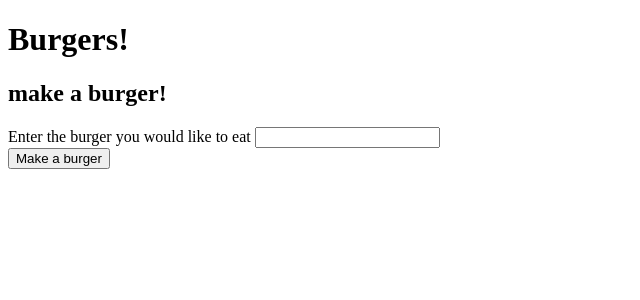
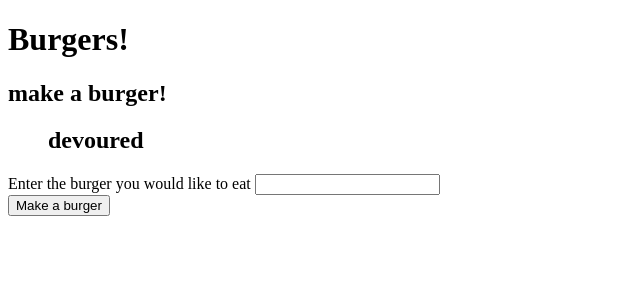
Before and after one commit to emilyedalton/burger, a Node server app: page / in a window 1280 px wide. Shown: the top 300 px of the page, without its empty margins (0-640 px from the left). Run offline with Node 20, Linux system fonts and the light colour scheme; data that the repository does not hold is empty; some libraries are stand-ins or nearby versions.

Commit message:
update statment working, but page is not refreshing itself

```diff
--- a/views/index.handlebars
+++ b/views/index.handlebars
@@ -5,14 +5,31 @@
 <ul>
     <div>
   {{#each burgers}}
+  {{#unless devoured}}
   <p>
   {{this.id}}. {{this.burger_name}}
   <button data-id="{{this.id}}" class="eatburg">Devour it</button>
   </p>
+ {{/unless}}
   {{/each}}
     </p>
 </ul>
 </div>
+<ul>
+    <div>
+      <h2>devoured</h2>
+  {{#each burgers}}
+  {{#if devoured}}
+  <p>
+  {{this.id}}. {{this.burger_name}}
+
+  </p>
+  {{/if}}
+  {{/each}}
+    </p>
+</ul>
+
+
 <form class="create-form">
 
   <div class="form-group">
```
Also changed, not shown: public/assets/js/burgers.js.
